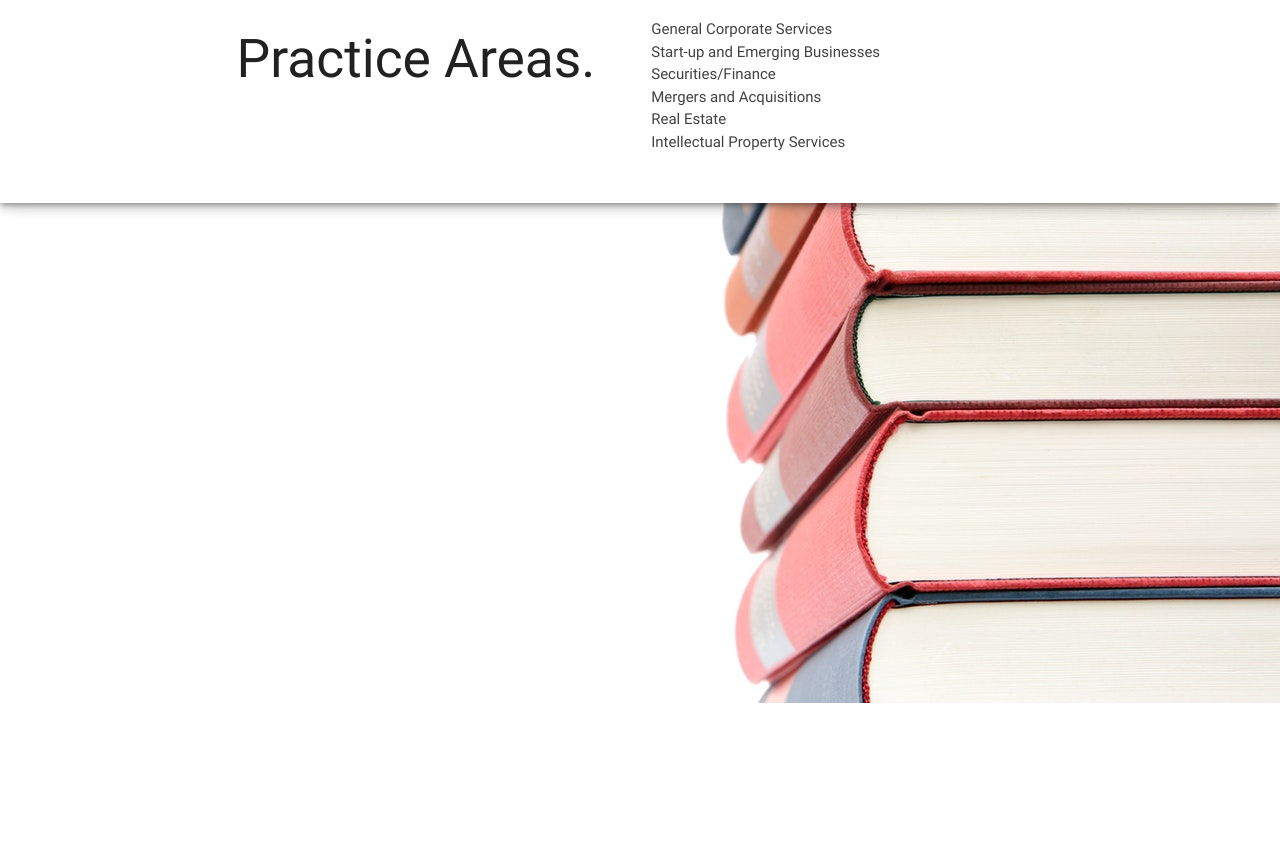
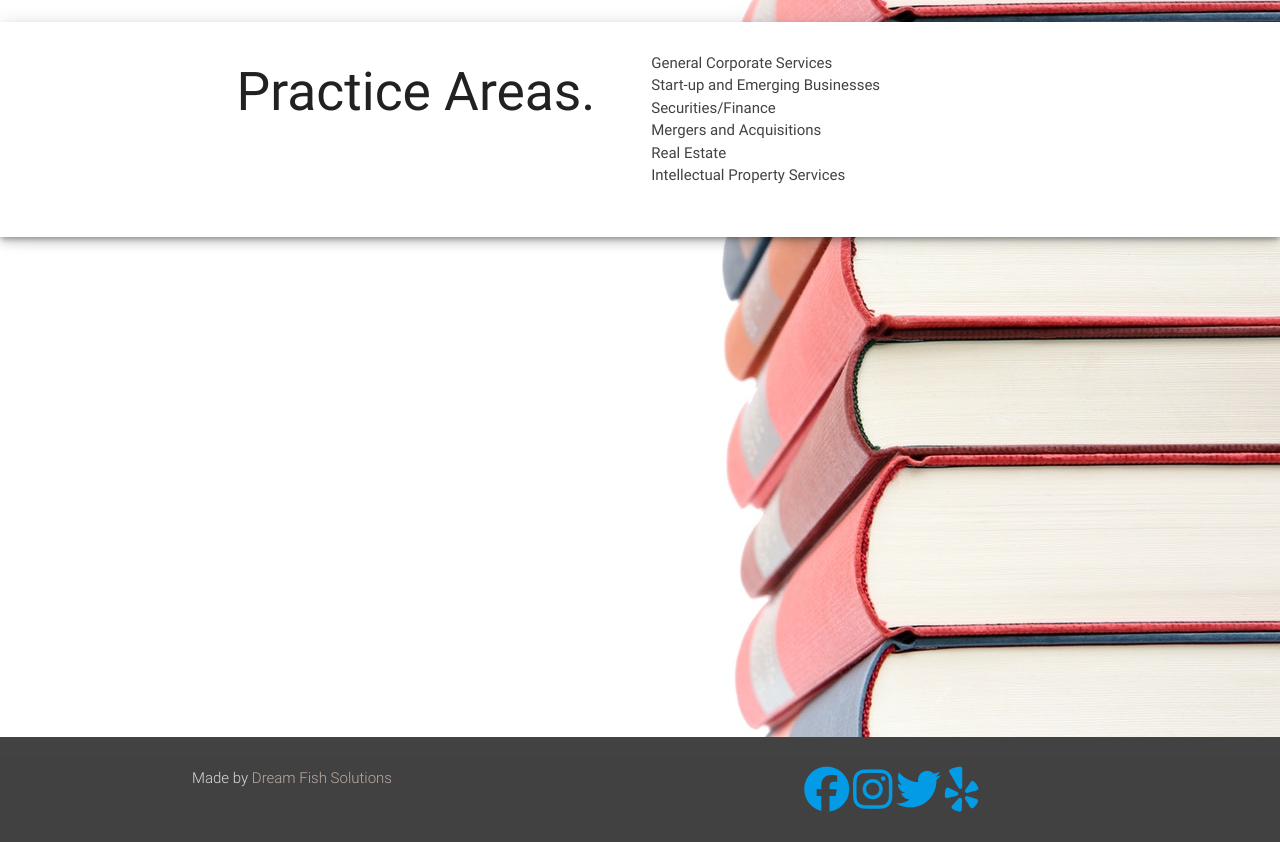
Before and after one commit to imperialrolls/heckerPLLC, a website: page index.html in a window 1280 px wide. Shown: the part 1304-2146 px from the top of the page. Before the commit the page ends 2007 px from the top, so only its background shows below. Drawn offline with nearby package versions, Linux system fonts and the light colour scheme.

Commit message:
added footer

```diff
--- a/index.html
+++ b/index.html
@@ -5,6 +5,8 @@
     <link href="https://fonts.googleapis.com/icon?family=Material+Icons" rel="stylesheet">
     <!-- Compiled and minified CSS -->
     <link rel="stylesheet" href="https://cdnjs.cloudflare.com/ajax/libs/materialize/0.100.2/css/materialize.min.css">
+    <!--FONT AWESOME -->
+	  <script src="https://use.fontawesome.com/674e914a3b.js"></script>
     <!-- animate.css -->
     <link rel="stylesheet" href="https://cdnjs.cloudflare.com/ajax/libs/animate.css/3.5.2/animate.min.css">
     <!--Let browser know website is optimized for mobile-->
@@ -18,17 +20,17 @@
   <body>
 
   <!-- SIDE NAV -->
-  <ul id="slide-out" class="side-nav">
+  <!-- <ul id="slide-out" class="side-nav">
     <li><a href="#!"><i class="material-icons">cloud</i>First Link With Icon</a></li>
     <li><a href="#!">Second Link</a></li>
     <li><div class="divider"></div></li>
     <li><a class="subheader">Subheader</a></li>
     <li><a class="waves-effect" href="#!">Third Link With Waves</a></li>
   </ul>
-  <a href="#" data-activates="slide-out" class="button-collapse"><i class="material-icons">menu</i></a>
+  <a href="#" data-activates="slide-out" class="button-collapse"><i class="material-icons">menu</i></a> -->
 
-  <!-- <nav>
-  <div class="nav-wrapper grey lighten-3">
+  <nav>
+  <div class="nav-wrapper grey darken-3">
     <a href="#!" class="brand-logo center">HECKER</a>
     <a href="#" data-activates="mobile-demo" class="button-collapse"><i class="material-icons">menu</i></a>
     <ul class="right hide-on-med-and-down">
@@ -44,7 +46,7 @@
       <li><a href="mobile.html">Mobile</a></li>
     </ul>
   </div>
-</nav> -->
+</nav>
 
 <div class="parallax-container">
   <h1 class="header center teal-text text-lighten-2"></h1>
@@ -89,6 +91,28 @@
 
 
 
+  <footer class="page-footer grey darken-3">
+
+    <div class="footer-copyright">
+      <div class="container">
+        <div class="row">
+        <div class="col s8">
+      Made by <a class="brown-text text-lighten-3" href="http://dreamfishsolutions.com">Dream Fish Solutions</a>
+    </div>
+    <div class="col s4">
+      <a class="iconMargin" href="#!"><i class="fa fa-facebook-official fa-3x" aria-hidden="true"></i></a>
+      <a class="iconMargin" href="#!"><i class="fa fa-instagram fa-3x" aria-hidden="true"></i></a>
+      <a class="iconMargin" href="#!"><i class="fa fa-twitter fa-3x" aria-hidden="true"></i></a>
+      <a class="iconMargin" href="#!"><i class="fa fa-yelp fa-3x" aria-hidden="true"></i></a>
+        </div>
+      </div>
+      </div>
+    </div>
+  </footer>
+
+
+
+
 
 
 
```
